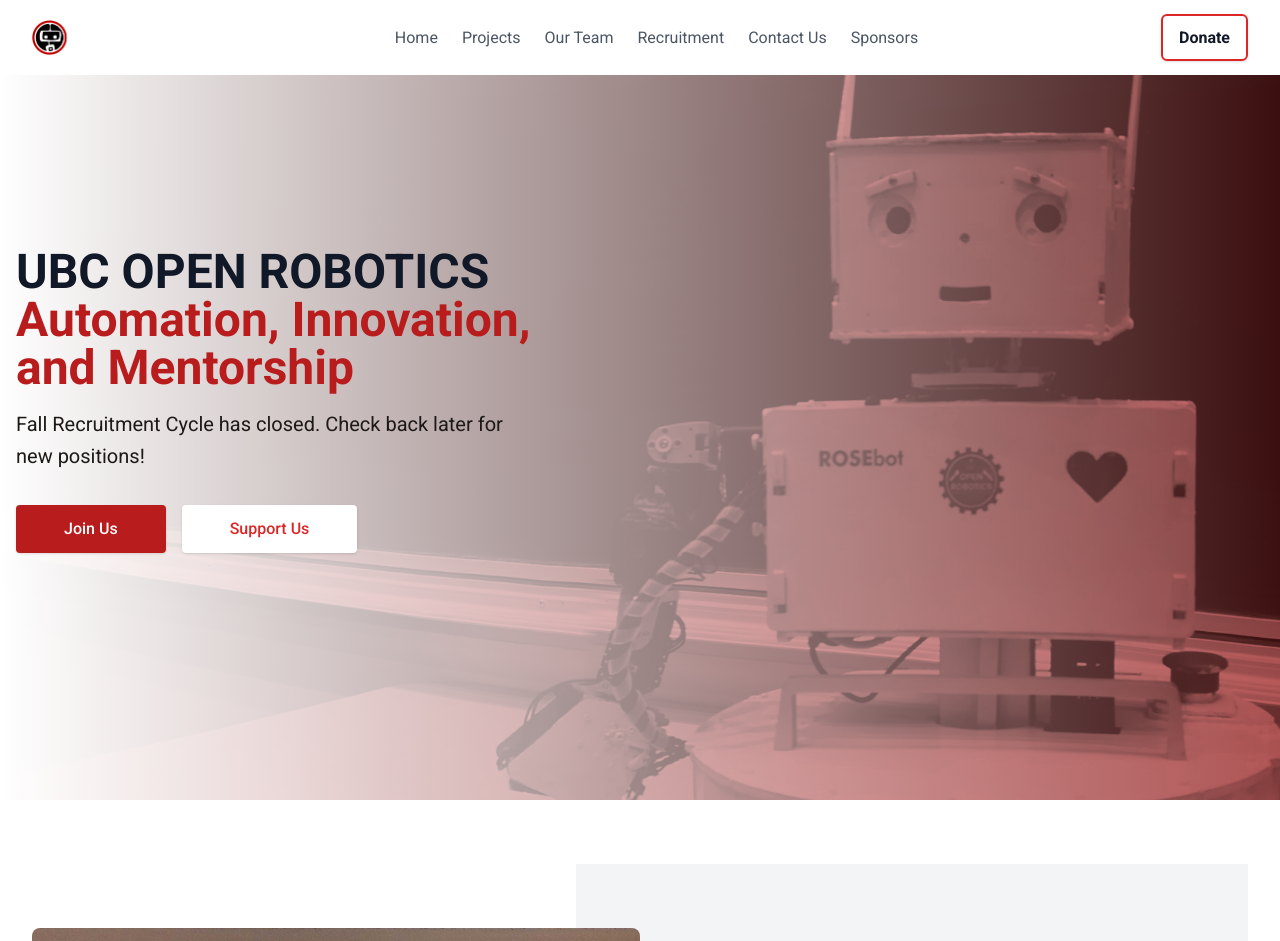
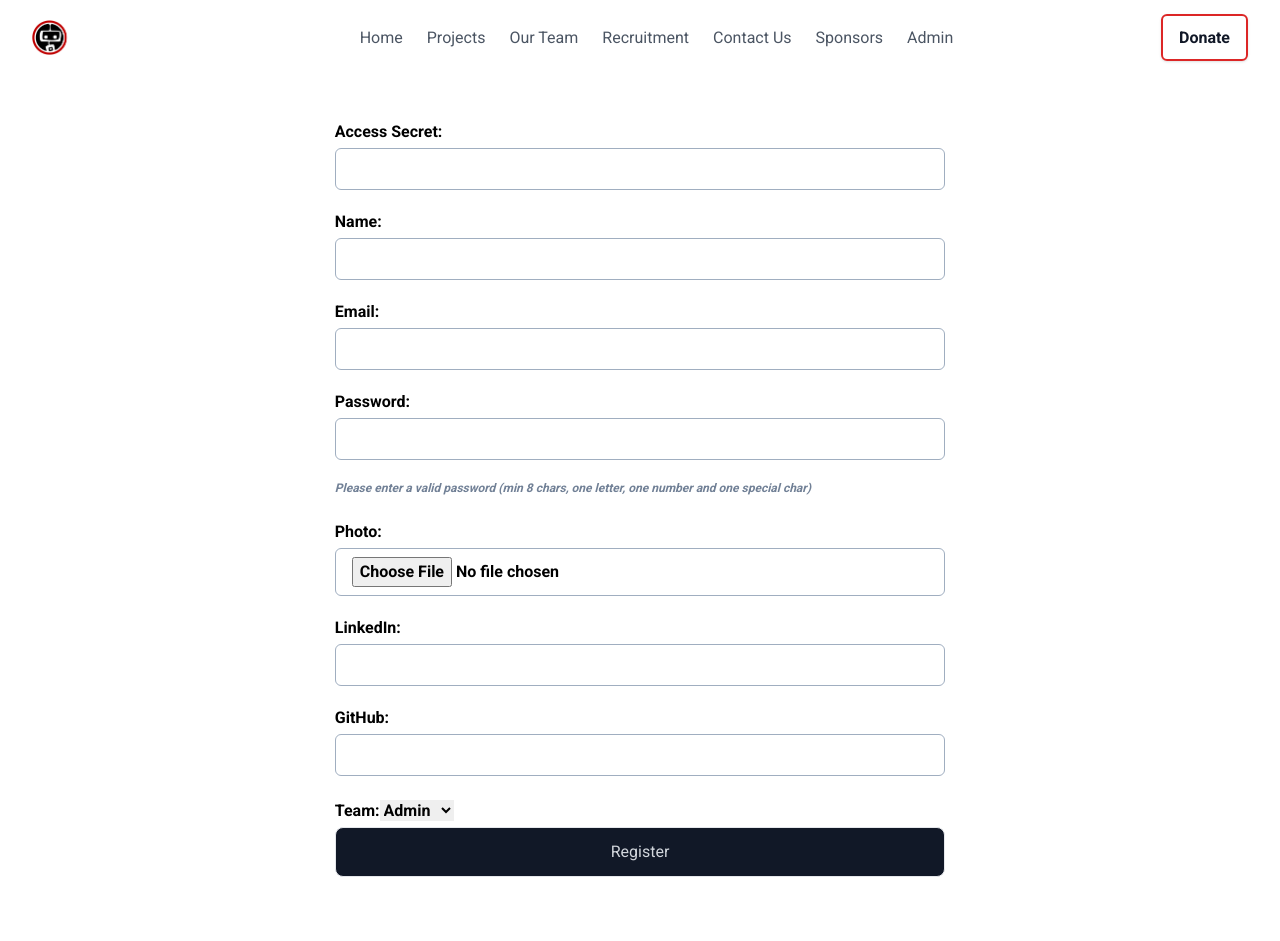
Before and after one commit to SteveIsnthere/openrobotics_website, a React (Create React App) app: page /Admin in a window 1280 px wide. Before the commit this address led to /. Shown: the top 941 px of the page. Built offline with nearby package versions, Linux system fonts and the light colour scheme.

Commit message:
added login and reg components

```diff
--- a/src/App.tsx
+++ b/src/App.tsx
@@ -27,6 +27,9 @@ import RoboCup from "./components/Projects/Robocup";
 import ArtBot from "./components/Projects/Artbot";
 import PianoBot from "./components/Projects/Pianobot";
 
+// internal
+import Login from "./components/Member/Register";
+
 function App() {
   return (
     <Router>
@@ -43,6 +46,7 @@ function App() {
           <Route path="/Recruitment" element={<Recruitment />} />
           <Route path="/Sponsor" element={<Sponsor />} />
           <Route path="/Projects" element={<Projects />} />
+          <Route path="/Admin" element={<Login />} />
           <Route path="*" element={<Navigate to="/" />} />
         </Routes>
         <Footer />
--- /dev/null
+++ b/src/components/Member/Login.tsx
@@ -0,0 +1,38 @@
+import React from 'react';
+import {useState} from 'react';
+
+const Register = () => {
+  const [data,setData] = useState({
+      email:"",
+      password:"",
+  });
+
+  return (
+    <section className='py-20 lg:py-[120px] overflow-hidden flex flex-col justify-center items-center'>
+       <div className="w-full max-w-xs">
+        <h1 className='text-red-500 text-2xl font-bold '>Members Only</h1>
+        <form className="bg-white shadow-md rounded px-8 pt-6 pb-8 mb-4">
+            <div className="mb-4">
+            <label className="block text-gray-700 text-sm font-bold mb-2">
+                Email
+            </label>
+            <input value={data.email} onChange={(e) => setData({email:e.target.value , password: data.password})} className="shadow appearance-none border rounded w-full py-2 px-3 text-gray-700 leading-tight focus:outline-none focus:shadow-outline" id="username" type="text" placeholder="Email"></input>
+            </div>
+            <div className="mb-6">
+            <label className="block text-gray-700 text-sm font-bold mb-2">
+                Password
+            </label>
+            <input value={data.password} onChange = {(e) => setData({email:data.email,password:e.target.value})} className="shadow appearance-none border rounded w-full py-2 px-3 text-gray-700 mb-3 leading-tight focus:outline-none focus:shadow-outline" id="password" type="password" placeholder="******************"></input>
+            </div>
+            <div className="flex items-center justify-between">
+            <button className="bg-red-500 hover:bg-red-700 text-white font-bold py-2 px-4 rounded focus:outline-none focus:shadow-outline" type="button">
+                Register
+            </button>
+            </div>
+        </form>
+       </div>
+    </section>
+  )
+}
+
+export default Register;
--- /dev/null
+++ b/src/components/Member/Profile.tsx
@@ -0,0 +1,11 @@
+import React from 'react'
+
+const Profile = () => {
+  return (
+    <div>
+
+    </div>
+  )
+}
+
+export default Profile;
--- /dev/null
+++ b/src/components/Member/Register.tsx
@@ -0,0 +1,135 @@
+import React, { useState } from "react";
+
+const Login = () => {
+  const [secret,setSecret] = useState("");
+  const [name, setName] = useState("");
+  const [email, setEmail] = useState("");
+  const [password, setPassword] = useState("");
+  const [photo, setPhoto] = useState(null);
+  const [linkedin, setLinkedin] = useState("");
+  const [github, setGithub] = useState("");
+  const [team, setTeam] = useState("");
+
+  const handleSubmit = (event:any) => {
+    event.preventDefault();
+    if(secret !== "34ajfasd")
+       console.error("Invalid credentials");
+  };
+
+  const handlePhotoChange = (event:any) => {
+    setPhoto(event.target.files[0]);
+  };
+
+  const passwordVerification = () => {
+    const compare:boolean = /^(?=.*[A-Za-z])(?=.*\d)(?=.*[@$!%*#?&])[A-Za-z\d@$!%*#?&]{8,}$/.test(password);
+    console.log(compare);
+    return compare;
+  }
+
+  return (
+    <section className="py-20 lg:py-[120px] overflow-hidden flex flex-col justify-center items-center">
+    <form onSubmit={handleSubmit} className="text-red-500">
+      <label className=" font-bold text-black">
+        Access Secret:
+        <input
+          type="text"
+          value={secret}
+          onChange={(event) => setSecret(event.target.value)}
+          className="form-input mt-1 text-black border rounded-md"
+        />
+      </label>
+      <label className="font-bold text-black">
+        Name:
+        <input
+          type="text"
+          value={name}
+          onChange={(event) => setName(event.target.value)}
+          className="form-input mt-1 text-black border rounded-md"
+        />
+      </label>
+      <br />
+      <label className=" font-bold text-black">
+        Email:
+        <input
+          type="email"
+          value={email}
+          onChange={(event) => setEmail(event.target.value)}
+          className="form-input mt-1 text-black border rounded-md"
+        />
+      </label>
+      <br />
+      <label className=" font-bold text-black">
+        Password:
+        <input
+          type="password"
+          value={password}
+          onChange={(event) => setPassword(event.target.value)}
+          className="form-input mt-1 text-black border rounded-md"
+        />
+        <p className="text-xs italic "> {passwordVerification() ? "Good password" : "Please enter a valid password (min 8 chars, one letter, one number and one special char)"}</p>
+      </label>
+      <br />
+      <label className=" font-bold text-black">
+        Photo:
+        <input
+          type="file"
+          accept="image/*"
+          onChange={handlePhotoChange}
+          className="form-input mt-1 text-black border rounded-md"
+        />
+      </label>
+      <br />
+      <label className=" font-bold text-black">
+        LinkedIn:
+        <input
+          type="text"
+          value={linkedin}
+          onChange={(event) => setLinkedin(event.target.value)}
+          className="form-input mt-1 text-black border rounded-md"
+        />
+      </label>
+      <br />
+      <label className=" font-bold text-black">
+        GitHub:
+        <input
+          type="text"
+          value={github}
+          onChange={(event) => setGithub(event.target.value)}
+          className="form-input mt-1 text-black border rounded-md"
+        />
+      </label>
+      <br />
+      <label className=" font-bold text-black">
+        Team:
+        <select
+          value={team}
+          onChange={(event) => setTeam(event.target.value)}
+          className="form-select mt-1 text">
+            <option value="team1">Admin</option>
+            <option value="team2">Lead</option>
+            <option value="team3">Team 3</option>
+        </select>
+      </label>
+      <div className="">
+            <button
+            onClick = {handleSubmit}
+            type="submit"
+            className="
+                        mt-1 w-full
+                        text-gray-300
+                        bg-gray-900
+                        rounded-lg
+                        hover:text-gray-100
+                        border border-primary
+                        p-3
+                        "
+            >
+            Register
+            </button>
+        </div>
+    </form>
+    </section>
+  );
+  }
+
+  export default Login;
--- a/src/components/Navbar/Navbar.tsx
+++ b/src/components/Navbar/Navbar.tsx
@@ -11,6 +11,7 @@ const Navbar = () => {
     { title: "Recruitment", path: "/Recruitment" },
     { title: "Contact Us", path: "/Contact" },
     { title: "Sponsors", path: "/Sponsor" },
+    { title: "Admin" , path: "/Admin"}
   ];
   return (
     <section className="w-screen mb-8 font-Roboto300 fixed z-20">
```
